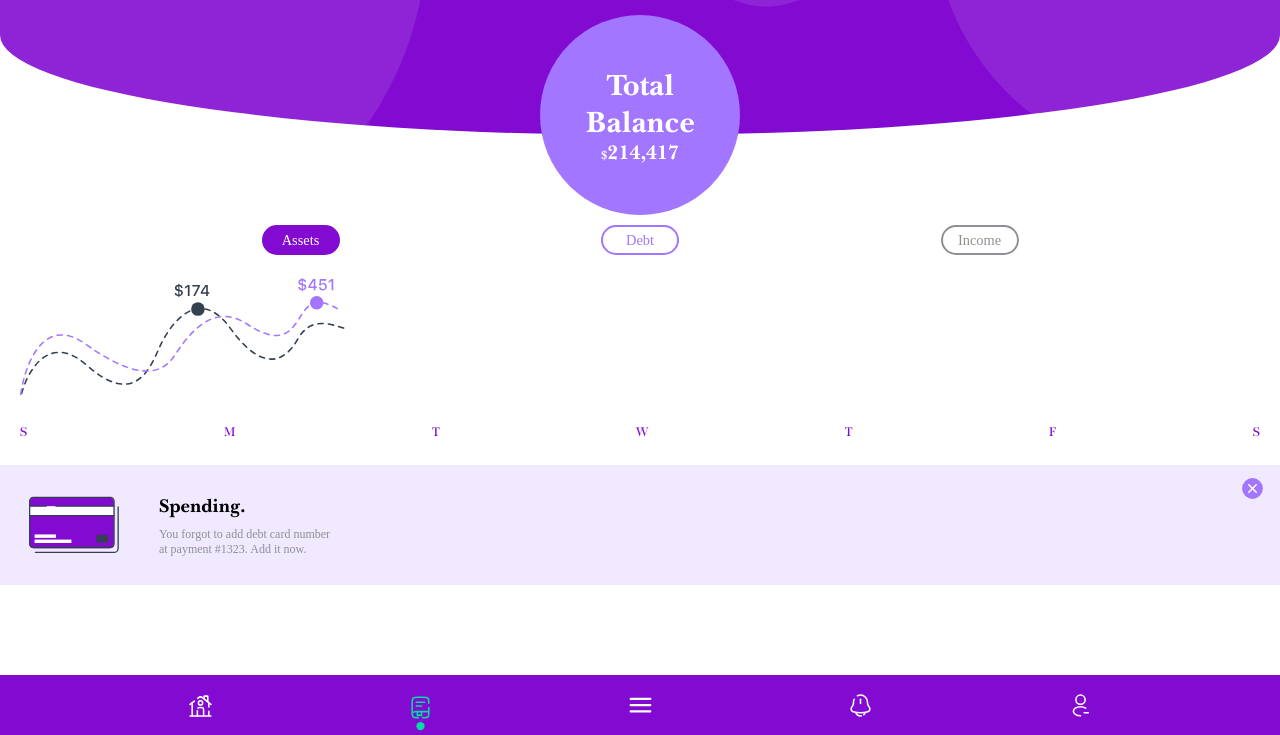
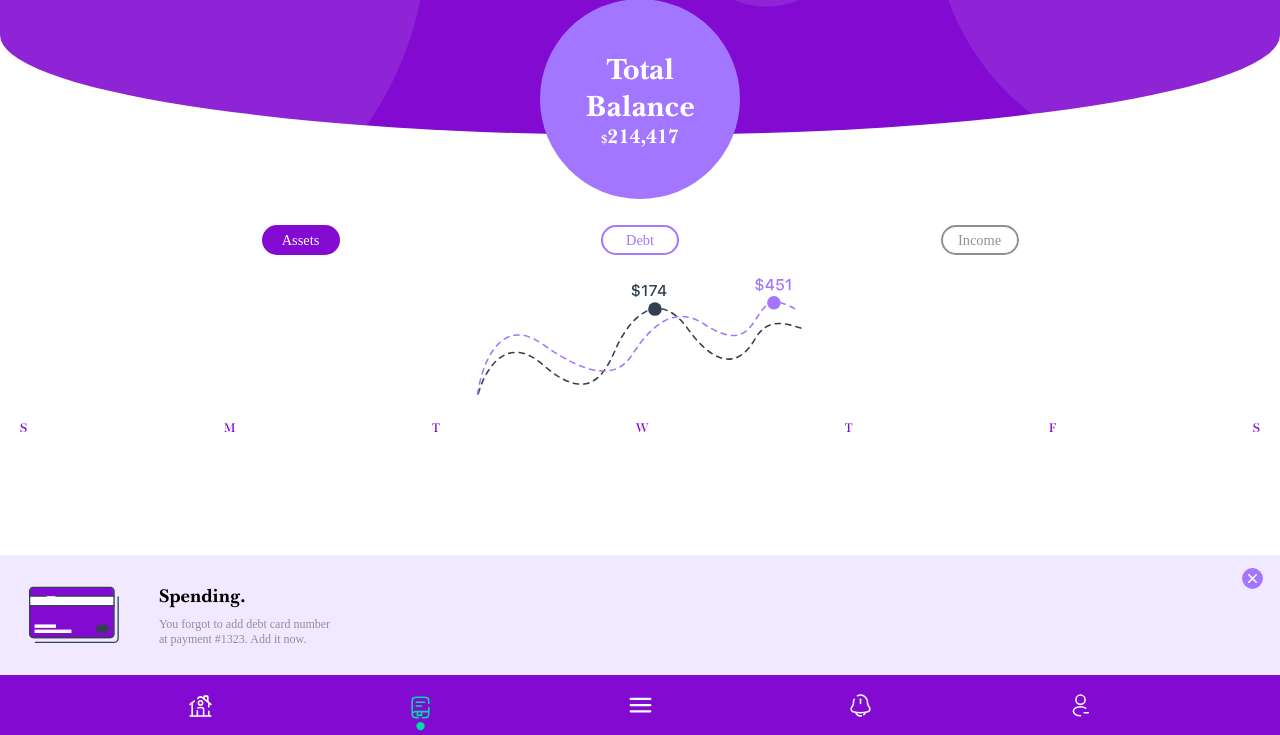
Before and after one commit to DanielAcevedoVega/virtualWallet, a plain HTML site: page views/balance.html in a window 1280 px wide. Shown: the part 65-800 px from the top of the page. Drawn offline with Linux system fonts and the light colour scheme; a web font is replaced by a local one.

Commit message:
feat: :lipstick: Arreglando varios elementos
Se acomodo mejor el estilo de varios elementos

```diff
--- a/css/balance.css
+++ b/css/balance.css
@@ -6,7 +6,7 @@
 }
 .header {
     background: var(--color-1);
-    background-image: url(/storage/img/elipses.svg);
+    background-image: url(../storage/img/elipses.svg);
     background-size: cover;
     padding: var(--padding-page);
     display: flex;
@@ -59,7 +59,8 @@
     justify-content: center;
     align-items: center;
     position: absolute;
-    top: 80px;
+    top: 8%;
+
     transition: rotate 2s;
 }
 .total__content:hover{
@@ -121,9 +122,10 @@
 .graphics__image {
     padding: 0 20px;
     margin-top: 20px;
+    display: flex;
 }
 .graphics__image img{
-    width: auto;
+    width: 100%;
     height: 120px;
 }
 .graphics__days {
@@ -140,11 +142,12 @@
 }
 .spending__information {
     background: var(--color-5);
-    margin-top: 25px;
     display: flex;
     width: auto;
     height: 120px;
-
+    position: fixed;
+    width: 100%;
+    bottom: 60px;
 }
 .information__image {
     display: flex;
--- a/css/style.css
+++ b/css/style.css
@@ -81,10 +81,8 @@ body{
     background: var(--color-4);
     margin-top: 25px;
     width: 100%;
-    height: 80vh;
     border-top-left-radius: 50px;
     border-top-right-radius: 50px;
-    overflow-y: scroll;
 }
 .section__activities {
     padding: var(--padding-page);
@@ -92,9 +90,12 @@ body{
 }
 .section__activities h3{
     font-family: "Baskerville-Bold";
+    position: relative;
+    top: 20px;
+
 }
 .activities__div{
-
+    margin-top: 20px;
     display: grid;
     grid-auto-flow: column;
     gap: 15px;
@@ -130,8 +131,11 @@ body{
     font-family: "Baskerville-SemiBold";
 }
 .section__Transactions {
+    background: var(--color-4);
     padding: var(--padding-page);
     margin-top: 30px;
+    overflow: scroll;
+    max-height: 400px;
 }
 .section__Transactions h3{
     font-family: "Baskerville-Bold";
@@ -141,6 +145,8 @@ body{
     flex-direction: row;
     justify-content: space-between;
     margin-top: 30px;
+
+
 }
 .article__image{
     height: 38px;
```
